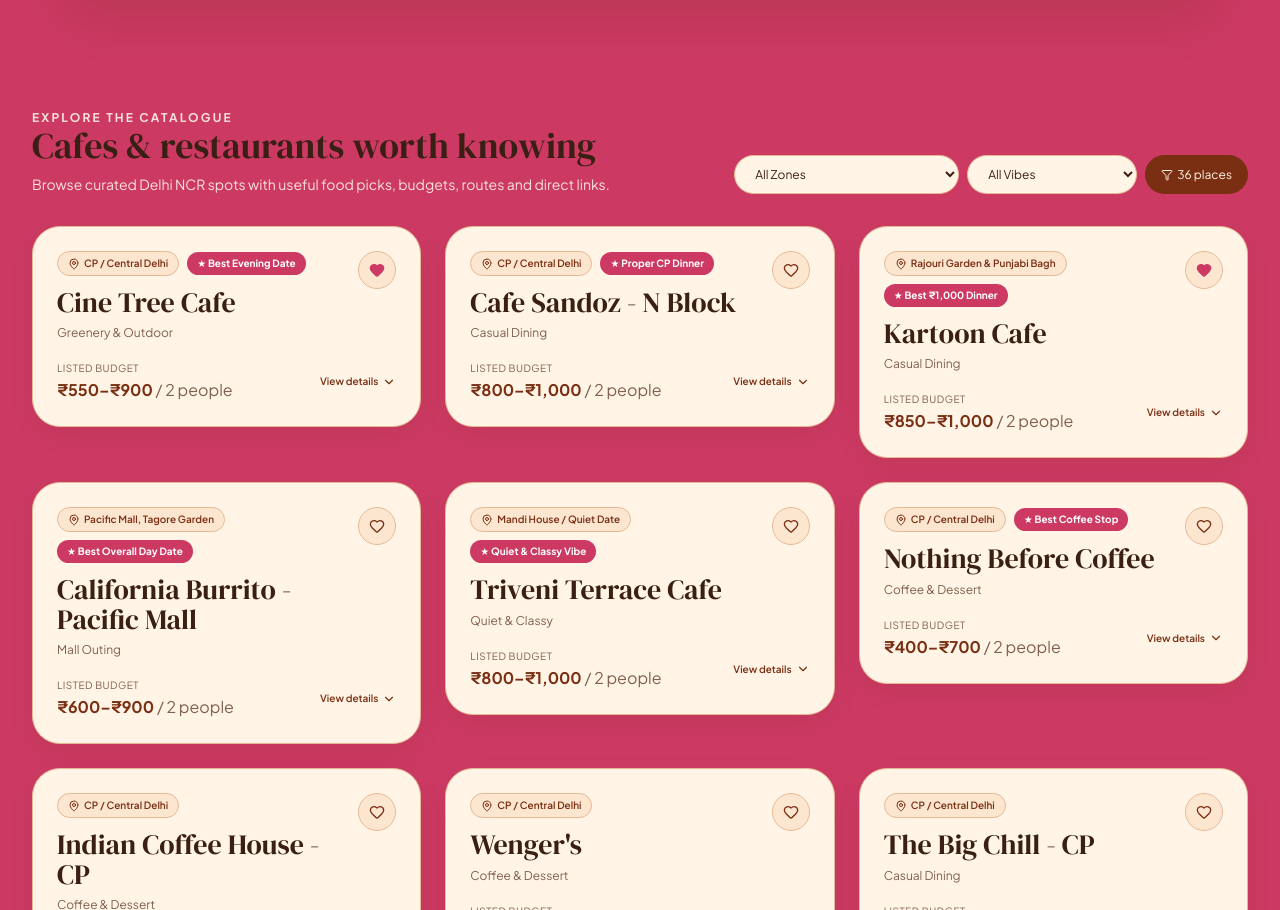
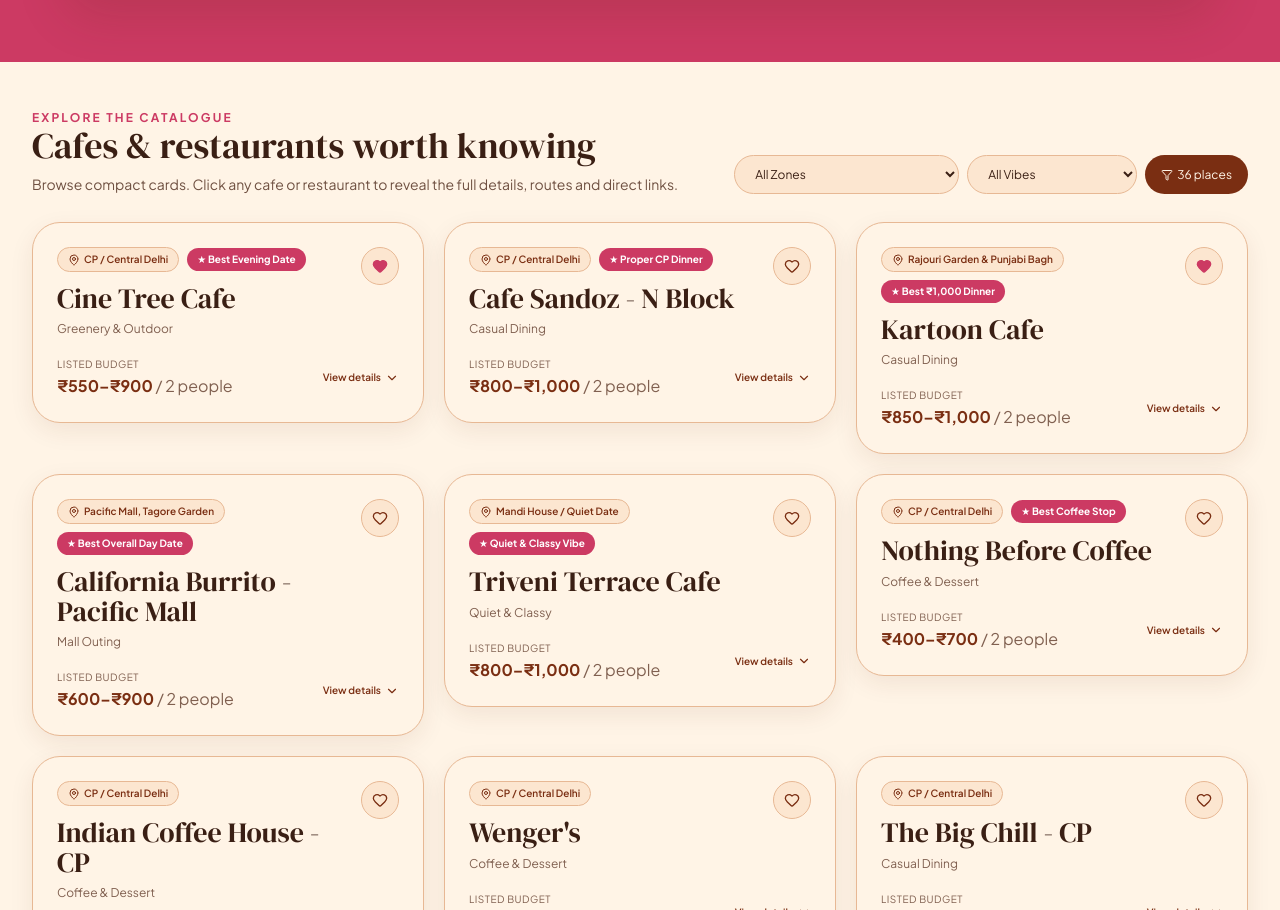
Before and after one commit to iavinaxh/delhi-cafe-hopping, a React (Vite) app: page / in a window 1280 px wide. Shown: the part 1401-2311 px from the top of the page. Built offline with nearby package versions, Linux system fonts and the light colour scheme; the HTML template or start-up script is replaced by a standard one.

Commit message:
Make explore catalogue cream and compact

```diff
--- a/src/components/CafeExplorer.jsx
+++ b/src/components/CafeExplorer.jsx
@@ -3,15 +3,15 @@ import { Filter } from 'lucide-react';
 import CafeCard from './CafeCard';
 import { ZONES, VIBES } from '../data/cafes';
 
-export default function CafeExplorer({ cafes, searchQuery, wishlist, onToggleWishlist, onSelectCafe }) {
+export default function CafeExplorer({ cafes, searchQuery, wishlist, onToggleWishlist }) {
   const [zone,setZone]=useState('All Zones');
   const [vibe,setVibe]=useState('All Vibes');
   const filtered=useMemo(()=>cafes.filter(c=>{const q=searchQuery.toLowerCase(); const text=[c.name,c.zone,c.vibeTag,c.bestFor,c.whatToOrder].join(' ').toLowerCase(); return (!q||text.includes(q))&&(zone==='All Zones'||c.zone===zone)&&(vibe==='All Vibes'||c.vibeTag===vibe)}),[cafes,searchQuery,zone,vibe]);
-  return <section className="max-w-7xl mx-auto px-4 sm:px-6 lg:px-8 py-12 bg-[#F47B3A]">
-    <div className="flex flex-col lg:flex-row lg:items-end justify-between gap-5 mb-8">
-      <div><p className="text-xs uppercase tracking-[0.18em] text-[#FFF4E6]/90 font-bold">Explore the catalogue</p><h2 className="font-serif text-3xl sm:text-4xl font-bold text-[#3A1F14]">Cafes & restaurants worth knowing</h2><p className="text-sm text-[#FFF4E6]/90 mt-2 max-w-2xl">Browse curated Delhi NCR spots with useful food picks, budgets, routes and direct links.</p></div>
-      <div className="flex flex-wrap gap-2"><select value={zone} onChange={e=>setZone(e.target.value)} className="bg-[#FFF4E6] border border-[#E7B894] rounded-full px-4 py-2.5 text-xs text-[#3A1F14] focus:outline-none focus:ring-2 focus:ring-[#F47B3A]/30"><option>All Zones</option>{ZONES.filter(x=>x!=='All Zones').map(x=><option key={x}>{x}</option>)}</select><select value={vibe} onChange={e=>setVibe(e.target.value)} className="bg-[#FFF4E6] border border-[#E7B894] rounded-full px-4 py-2.5 text-xs text-[#3A1F14] focus:outline-none focus:ring-2 focus:ring-[#F47B3A]/30"><option>All Vibes</option>{VIBES.filter(x=>x!=='All Vibes').map(x=><option key={x}>{x}</option>)}</select><span className="px-4 py-2.5 rounded-full bg-[#7A2E12] text-[#FFF4E6] text-xs flex items-center gap-1"><Filter className="w-3 h-3"/>{filtered.length} places</span></div>
+  return <section className="max-w-7xl mx-auto px-4 sm:px-6 lg:px-8 py-12 bg-[#FFF4E6]">
+    <div className="flex flex-col lg:flex-row lg:items-end justify-between gap-5 mb-7">
+      <div><p className="text-xs uppercase tracking-[0.18em] text-[#CC3A63] font-bold">Explore the catalogue</p><h2 className="font-serif text-3xl sm:text-4xl font-bold text-[#3A1F14]">Cafes & restaurants worth knowing</h2><p className="text-sm text-[#6F5041] mt-2 max-w-2xl">Browse compact cards. Click any cafe or restaurant to reveal the full details, routes and direct links.</p></div>
+      <div className="flex flex-wrap gap-2"><select value={zone} onChange={e=>setZone(e.target.value)} className="bg-[#FCE6D0] border border-[#E7B894] rounded-full px-4 py-2.5 text-xs text-[#3A1F14] focus:outline-none focus:ring-2 focus:ring-[#CC3A63]/30"><option>All Zones</option>{ZONES.filter(x=>x!=='All Zones').map(x=><option key={x}>{x}</option>)}</select><select value={vibe} onChange={e=>setVibe(e.target.value)} className="bg-[#FCE6D0] border border-[#E7B894] rounded-full px-4 py-2.5 text-xs text-[#3A1F14] focus:outline-none focus:ring-2 focus:ring-[#CC3A63]/30"><option>All Vibes</option>{VIBES.filter(x=>x!=='All Vibes').map(x=><option key={x}>{x}</option>)}</select><span className="px-4 py-2.5 rounded-full bg-[#7A2E12] text-[#FFF4E6] text-xs flex items-center gap-1"><Filter className="w-3 h-3"/>{filtered.length} places</span></div>
     </div>
-    <div className="grid grid-cols-1 md:grid-cols-2 xl:grid-cols-3 gap-6 items-start">{filtered.map(c=><CafeCard key={c.id} cafe={c} isWishlisted={wishlist.includes(c.id)} onToggleWishlist={onToggleWishlist} onSelectCafe={onSelectCafe}/>)}</div>
+    <div className="grid grid-cols-1 md:grid-cols-2 xl:grid-cols-3 gap-5 items-start">{filtered.map(c=><CafeCard key={c.id} cafe={c} isWishlisted={wishlist.includes(c.id)} onToggleWishlist={onToggleWishlist}/>)}</div>
   </section>;
 }
```
